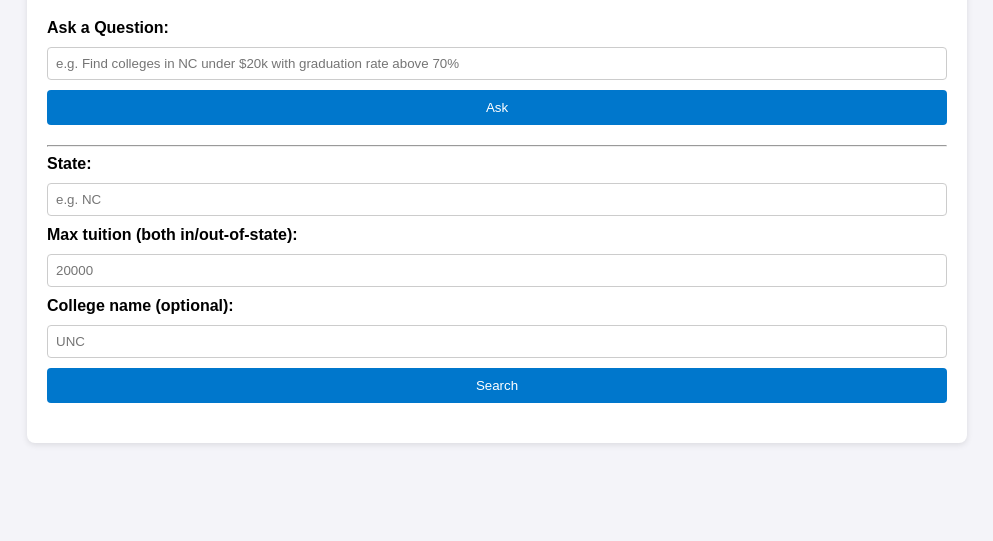
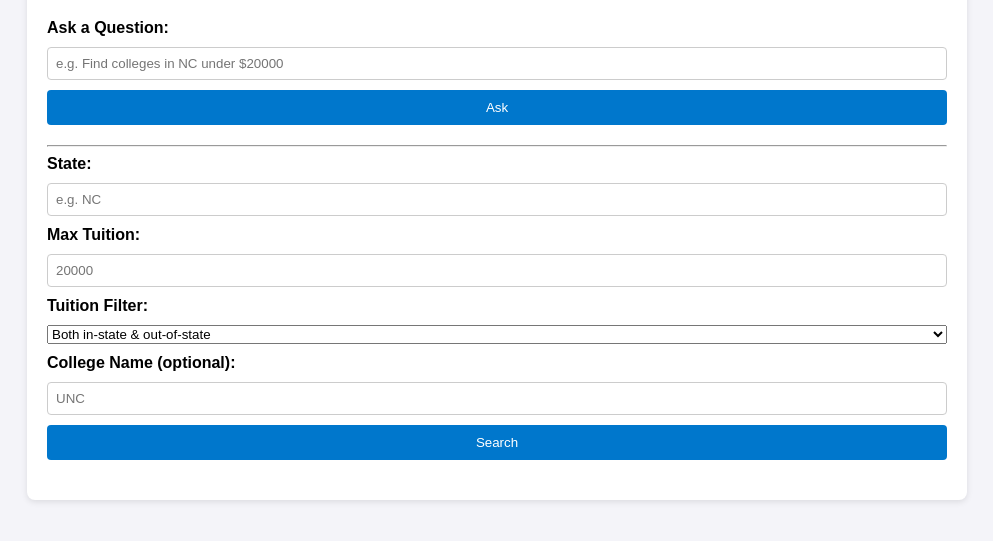
Before and after one commit to ecupirate99/qcolleges, a website: page index.html in a window 1280 px wide. Shown: the part 121-662 px from the top of the page, without its empty margins (143-1136 px from the left). Drawn offline with Linux system fonts and the light colour scheme.

Commit message:
Update index.html

```diff
--- a/index.html
+++ b/index.html
@@ -12,7 +12,7 @@
     <!-- Conversational free-text field -->
     <form id="questionForm">
       <label for="question">Ask a Question:</label>
-      <input type="text" id="question" name="question" placeholder="e.g. Find colleges in NC under $20k with graduation rate above 70%">
+      <input type="text" id="question" name="question" placeholder="e.g. Find colleges in NC under $20000">
       <button type="submit">Ask</button>
     </form>
 
@@ -23,10 +23,17 @@
       <label for="state">State:</label>
       <input type="text" id="state" name="state" placeholder="e.g. NC">
 
-      <label for="max_tuition">Max tuition (both in/out-of-state):</label>
+      <label for="max_tuition">Max Tuition:</label>
       <input type="number" id="max_tuition" name="max_tuition" placeholder="20000">
 
-      <label for="name">College name (optional):</label>
+      <label for="tuition_filter">Tuition Filter:</label>
+      <select id="tuition_filter" name="tuition_filter">
+        <option value="both">Both in-state & out-of-state</option>
+        <option value="in_state">In-state only</option>
+        <option value="out_state">Out-of-state only</option>
+      </select>
+
+      <label for="name">College Name (optional):</label>
       <input type="text" id="name" name="name" placeholder="UNC">
 
       <button type="submit">Search</button>
```
